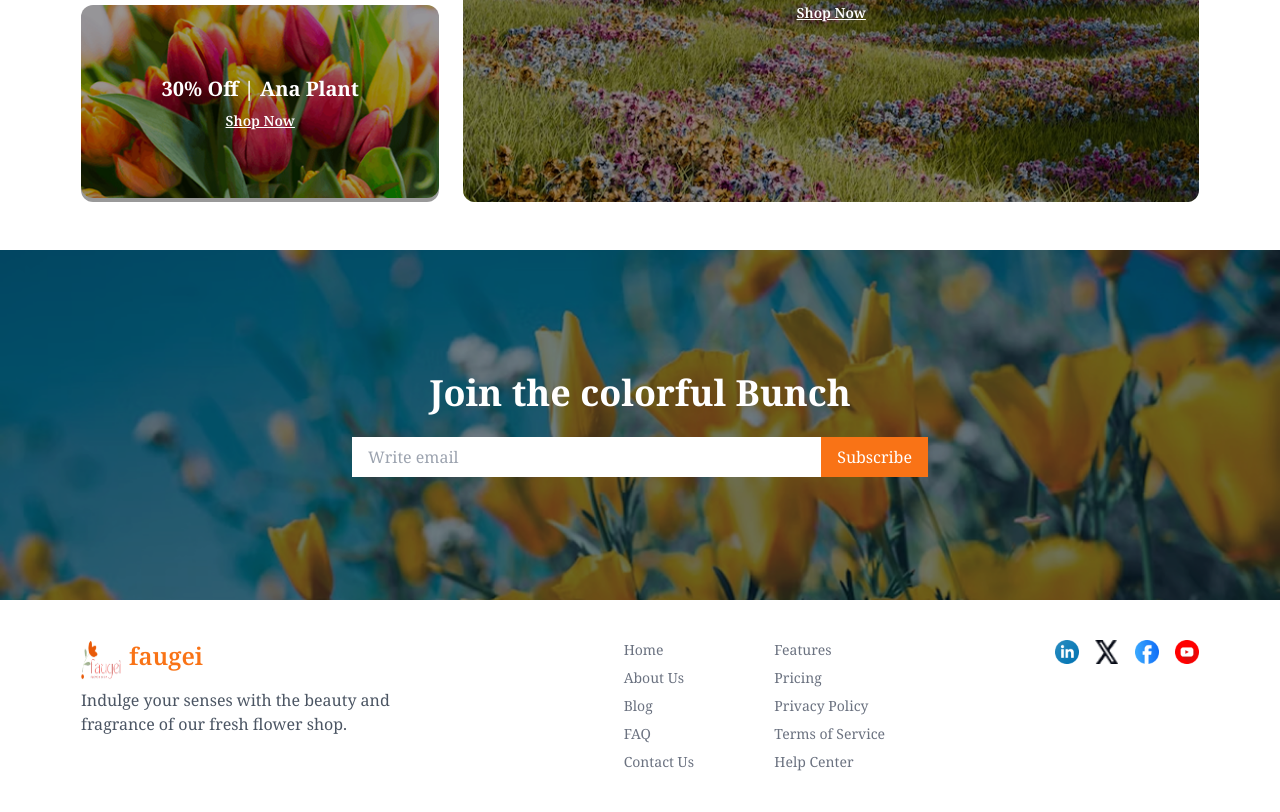
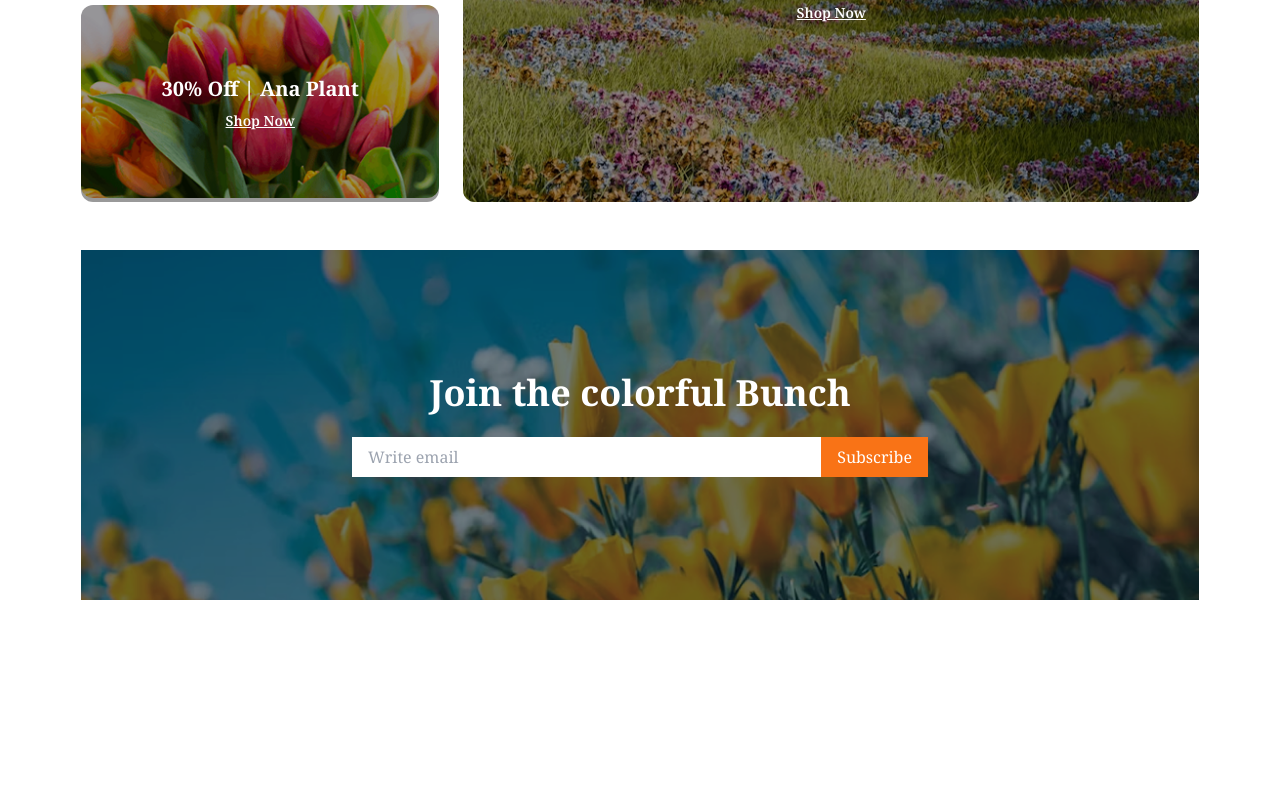
Before and after one commit to RAHEDUZZAMAN/B12A02WEBSITE, a plain HTML site: page index.html in a window 1280 px wide. Shown: the part 2628-3440 px from the top of the page. After the commit the page ends 3228 px from the top, so only its background shows below. Drawn offline with nearby package versions, Linux system fonts and the light colour scheme; files whose address does not match are found by name.

Commit message:
6th commit

```diff
--- a/index.html
+++ b/index.html
@@ -217,10 +217,7 @@
   </div>
 </div>
  </section>
-
-  </main>
-
-     <section>
+<section>
          <div class="relative bg-cover bg-center h-[350px] mt-12" style="background-image: url('image/news-letter-bg.png');">
          <div class="absolute inset-0 bg-black bg-opacity-30 flex flex-col justify-center items-center text-white text-center px-4">
       <h1 class="text-3xl md:text-4xl font-bold mb-4">Join the colorful Bunch</h1>
@@ -233,46 +230,10 @@
   </div>
     </section>
 
-  <footer class="max-w-[500px] md:max-w-[1150px] mx-auto px-4 py-10">
-    <div class="flex flex-col md:flex-row justify-between gap-10 text-start md:text-left">
+  </main>
 
 
-      <div class="md:w-1/3 flex flex-col items-start md:items-left">
-        <div class="flex space-x-2 mb-2 ">
-          <img src="assets/logo.png" alt="Logo" class="w-10 h-10">
-          <span class="text-2xl font-semibold text-orange-500">faugei</span>
-        </div>
-        <p class="text-gray-600 max-w-xs">
-          Indulge your senses with the beauty and fragrance of our fresh flower shop.
-        </p>
-      </div>
-
-
-<div class="grid grid-cols-1 md:grid-cols-2 gap-x-10 gap-y-4 text-gray-500 text-sm">
-  <div class="space-y-2">
-    <a href="#" class="block">Home</a>
-    <a href="#" class="block">About Us</a>
-    <a href="#" class="block">Blog</a>
-    <a href="#" class="block">FAQ</a>
-    <a href="#" class="block">Contact Us</a>
-  </div>
-  <div class="space-y-2">
-    <a href="#" class="block">Features</a>
-    <a href="#" class="block">Pricing</a>
-    <a href="#" class="block">Privacy Policy</a>
-    <a href="#" class="block">Terms of Service</a>
-    <a href="#" class="block">Help Center</a>
-  </div>
-</div>
-
-      <div class="flex justify-start md:justify-center gap-4 mt-6 md:mt-0">
-        <a href="#"><img src="assets/icon-linkedin.png" alt="LinkedIn" class="w-6 h-6"></a>
-        <a href="#"><img src="assets/icon-twitter.png" alt="Close" class="w-6 h-6"></a>
-        <a href="#"><img src="assets/icon-facebook.png" alt="Facebook" class="w-6 h-6"></a>
-        <a href="#"><img src="assets/icon-youtube.png" alt="YouTube" class="w-6 h-6"></a>
-      </div>
-    </div>
-
+    <footer>
   </footer>
 
 </body>
```
